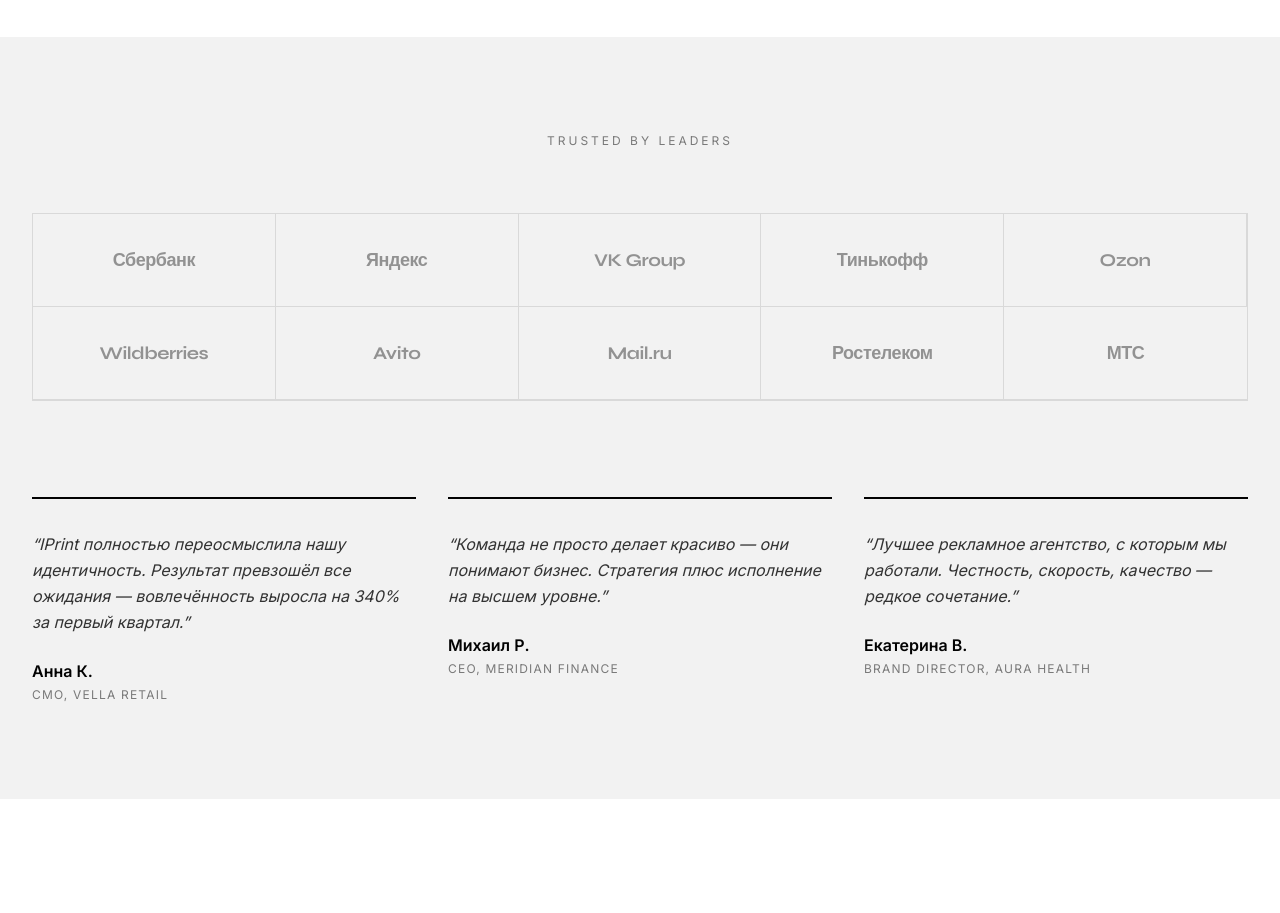
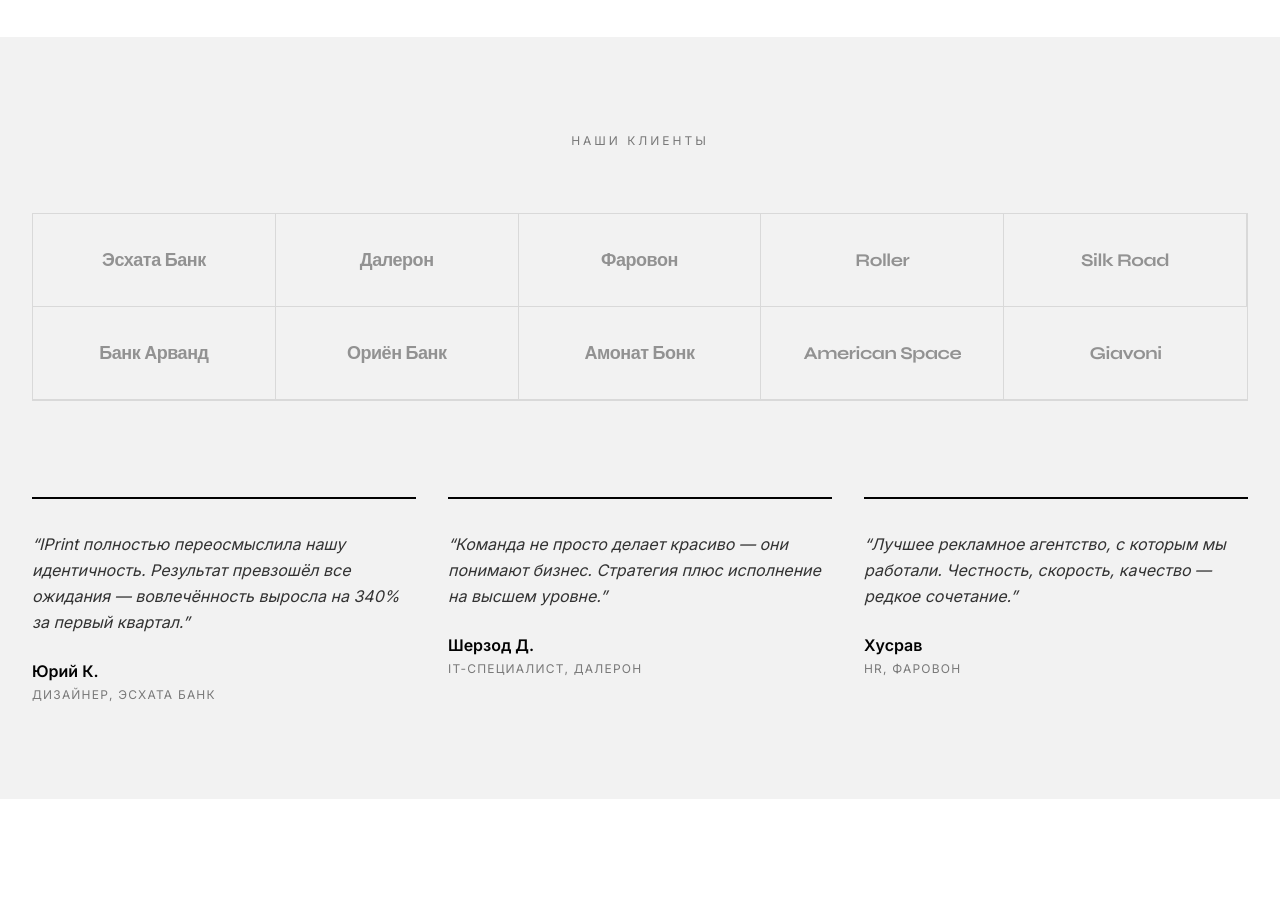
Before and after one commit to jafxfar/iprint, a Next.js app: page / in a window 1280 px wide. Shown: the part 5600-6513 px from the top of the page. Built offline with nearby package versions, Linux system fonts and the light colour scheme.

Commit message:
clients updated

```diff
--- a/components/clients-section.tsx
+++ b/components/clients-section.tsx
@@ -1,34 +1,34 @@
 const clients = [
-  "Сбербанк",
-  "Яндекс",
-  "VK Group",
-  "Тинькофф",
-  "Ozon",
-  "Wildberries",
-  "Avito",
-  "Mail.ru",
-  "Ростелеком",
-  "МТС",
+  "Эсхата Банк",
+  "Далерон",
+  "Фаровон",
+  "Roller",
+  "Silk Road",
+  "Банк Арванд",
+  "Ориён Банк",
+  "Амонат Бонк",
+  "American Space",
+  "Giavoni",
 ]
 
 const testimonials = [
   {
     quote:
       "IPrint полностью переосмыслила нашу идентичность. Результат превзошёл все ожидания — вовлечённость выросла на 340% за первый квартал.",
-    author: "Анна К.",
-    role: "CMO, Vella Retail",
+    author: "Юрий К.",
+    role: "Дизайнер, Эсхата Банк",
   },
   {
     quote:
       "Команда не просто делает красиво — они понимают бизнес. Стратегия плюс исполнение на высшем уровне.",
-    author: "Михаил Р.",
-    role: "CEO, Meridian Finance",
+    author: "Шерзод Д.",
+    role: "IT-специалист, Далерон",
   },
   {
     quote:
       "Лучшее рекламное агентство, с которым мы работали. Честность, скорость, качество — редкое сочетание.",
-    author: "Екатерина В.",
-    role: "Brand Director, Aura Health",
+    author: "Хусрав",
+    role: "HR, Фаровон",
   },
 ]
 
@@ -38,7 +38,7 @@ export function ClientsSection() {
       <div className="max-w-screen-2xl mx-auto">
         {/* Label */}
         <p className="text-xs tracking-[0.25em] uppercase text-surface-light-foreground/50 mb-16 text-center">
-          Trusted by Leaders
+          Наши клиенты
         </p>
 
         {/* Client logos text */}
```
